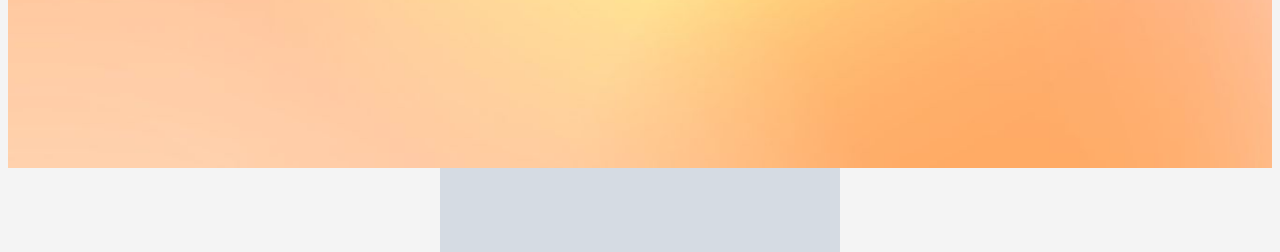
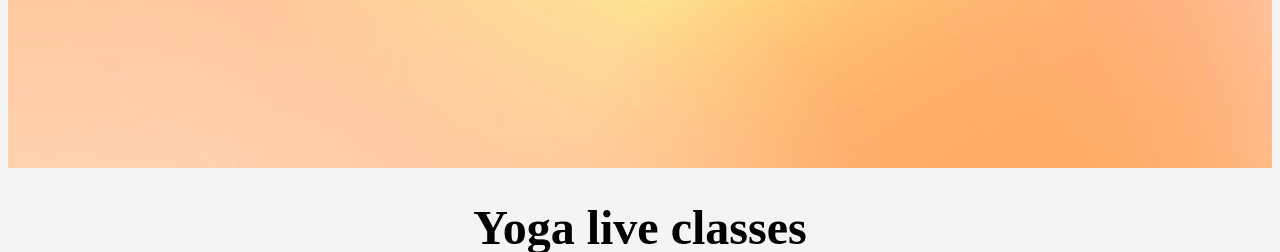
Before and after one commit to emmhe015/yogaMemberFullStack, a Django app: template yogaapp/templates/index.html in a window 1280 px wide. Shown: the part 610-862 px from the top of the page. Run offline with Django 4.2, Linux system fonts and the light colour scheme; the template is opened without the code that fills it: most values are stand-ins (such as "Sample title", 1, 10 or a date in 2020); grey boxes marked "Sample" are stand-in pictures; some web fonts are replaced.

Commit message:
Add liveclasses to index.html

```diff
--- a/yogaapp/templates/index.html
+++ b/yogaapp/templates/index.html
@@ -37,20 +37,29 @@
         </div>
     </div>
 
-    <div class="class-container">
-        {% for yoga_class in yoga_classes %}
-            <div class="class-card">
-                {% if yoga_class.image %}
-                    <img src="{{ yoga_class.image.url }}" alt="{{ yoga_class.title }}">
-                {% else %}
-                    <img src="{% static 'images/default_yoga_class.jpg' %}" alt="{{ yoga_class.title }}">
-                {% endif %}
-                <h2>{{ yoga_class.title }}</h2>
-                <p>{{ yoga_class.description|truncatewords:20 }}</p>
-                <a href="{% url 'booking' yoga_class.id %}" class="btn">Book now</a>
+    <div class="yoga-live-classes">
+        <h1>Yoga live classes</h1>
+        <div class="live-classes-gallery">
+            <div class="live-class-item">
+                <img src="{% static 'images/yoga_class1.jpg' %}" alt="Yoga Class 1">
+                <p>Description for Yoga Class 1</p>
             </div>
-        {% endfor %}
+            <div class="live-class-item">
+                <img src="{% static 'images/yoga_class2.jpg' %}" alt="Yoga Class 2">
+                <p>Description for Yoga Class 2</p>
+            </div>
+            <div class="live-class-item">
+                <img src="{% static 'images/yoga_class3.jpg' %}" alt="Yoga Class 3">
+                <p>Description for Yoga Class 3</p>
+            </div>
+            <div class="live-class-item">
+                <img src="{% static 'images/yoga_class4.jpg' %}" alt="Yoga Class 4">
+                <p>Description for Yoga Class 4</p>
+            </div>
+        </div>
     </div>
+        <a href="{% url 'booking' yoga_class.id %}" class="btn">Book now</a>
+
 
     <div class="testimonials">
         <h1>Yoga success stories</h1>
```
